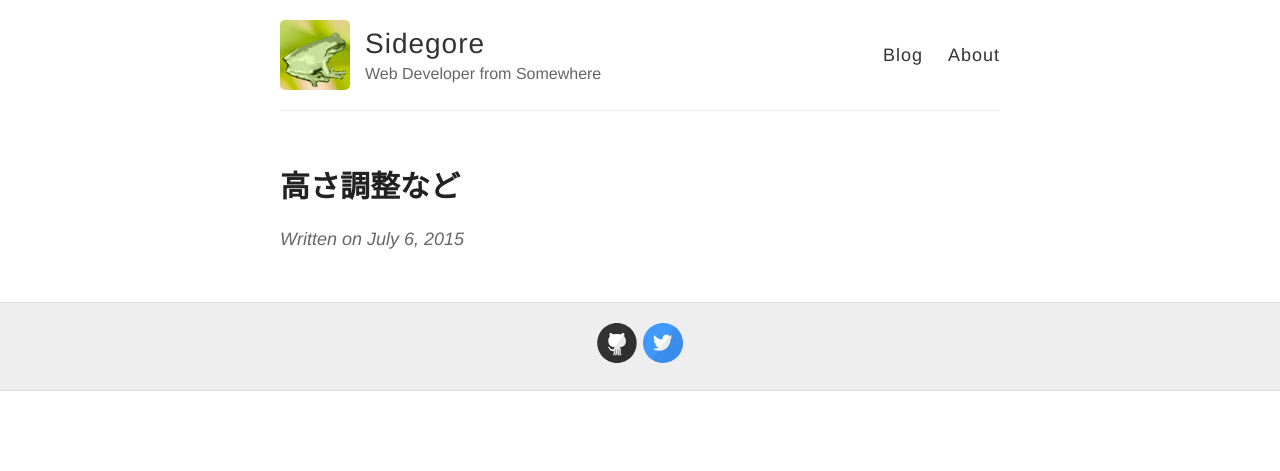
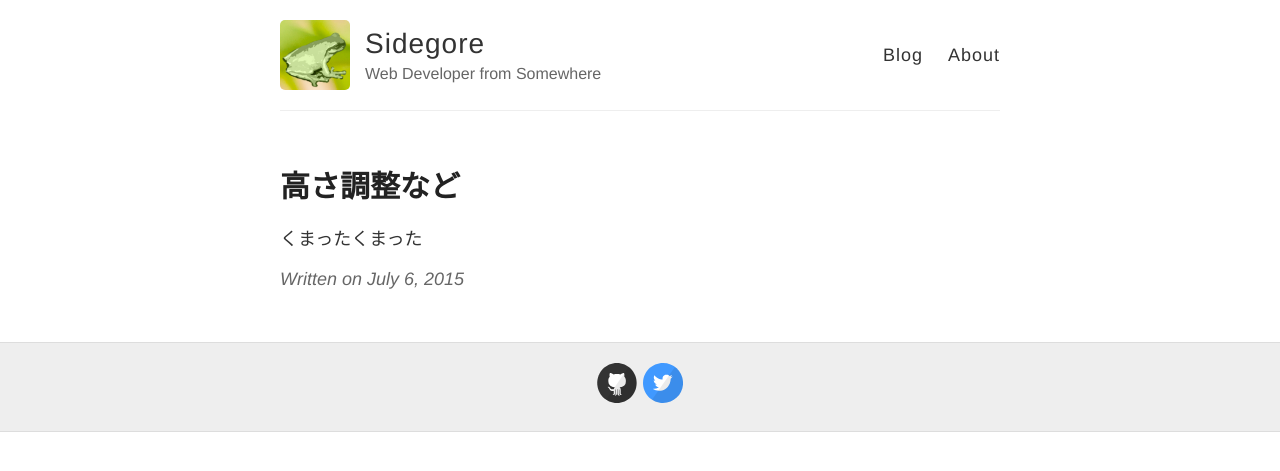
Before and after one commit to sidegore/sidegore.github.io, a Jekyll site: the page built from _posts/2015-7-6-height.md, in a window 1280 px wide. Shown: the top 471 px of the page. Built offline with Jekyll 4.4.1, drawn with Linux system fonts in a browser that asks for light colours; Markdown is read by kramdown in place of the engine named in the settings; comment, search, counter and statistics services are not loaded.

Commit message:
Update 2015-7-6-height.md
本文作成中

```diff
--- a/_posts/2015-7-6-height.md
+++ b/_posts/2015-7-6-height.md
@@ -2,3 +2,5 @@
 layout: post
 title: 高さ調整など
 ---
+
+くまったくまった
```
